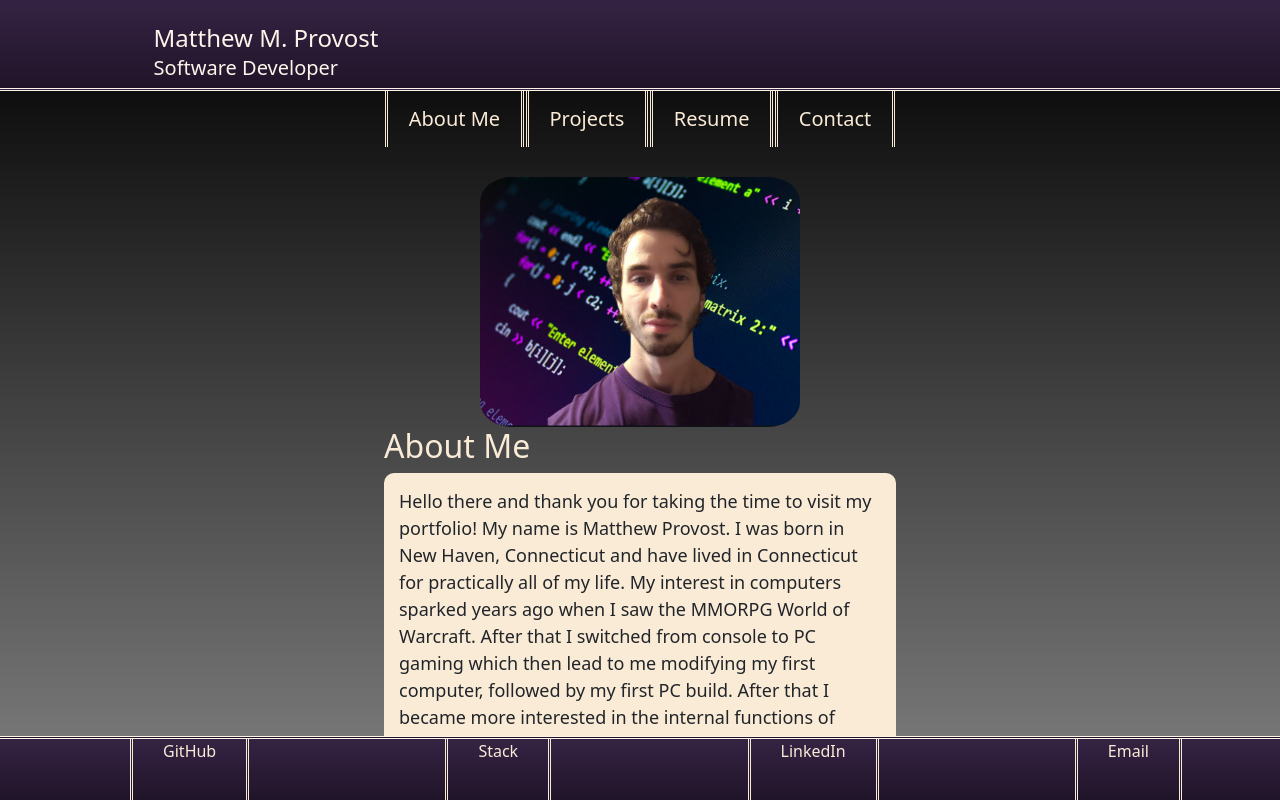
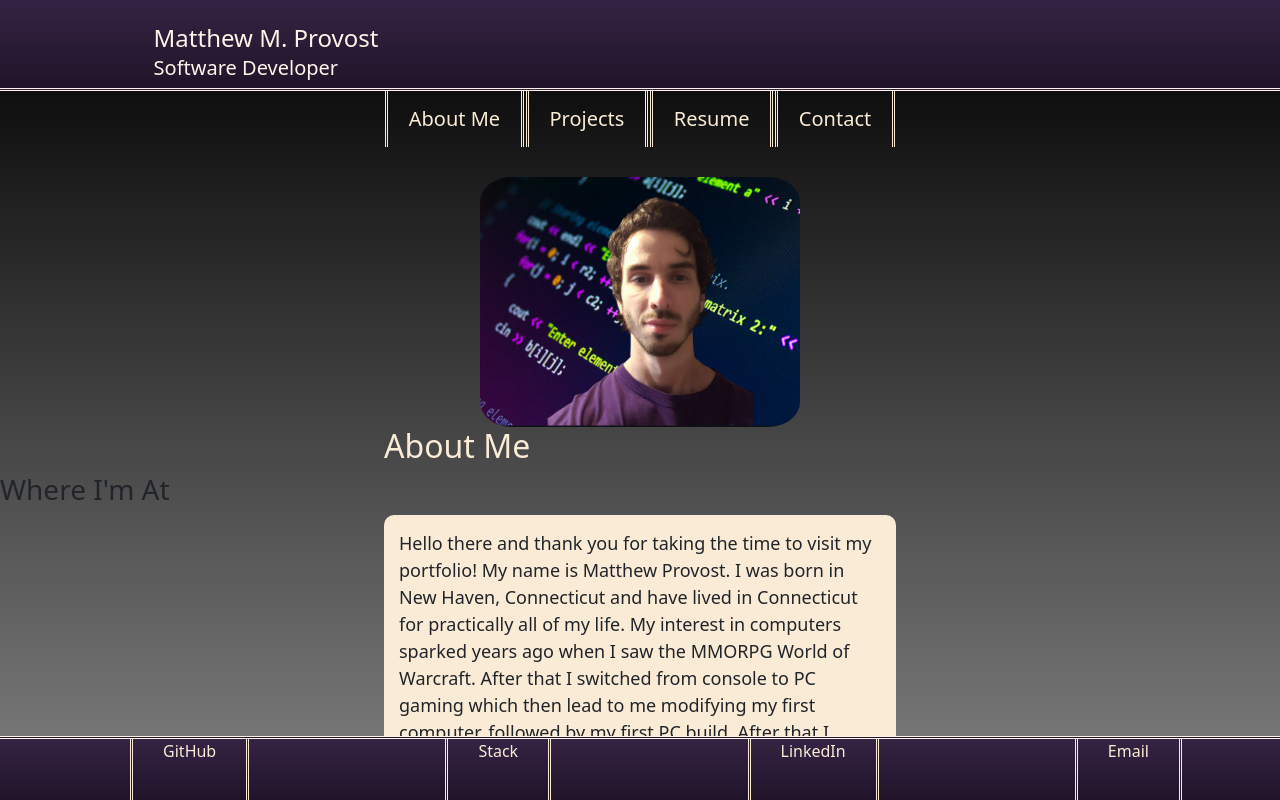
Before and after one commit to provostma21/Portfolio, a React (Create React App) app: page / in a window 1280 px wide. Shown: the top 800 px of the page. Built offline with nearby package versions, Linux system fonts and the light colour scheme; no server answers; some icons are missing.

Commit message:
added new h3 element to About page for Where I'm At section

```diff
--- a/src/pages/About.js
+++ b/src/pages/About.js
@@ -7,6 +7,7 @@ export default function About() {
     <div className="about">
       <img className="PortPhoto" src={PortPhoto} alt="Portfolio"></img>
       <h2>About Me</h2>
+      <h3>Where I'm At</h3>
       <p>
         Hello there and thank you for taking the time to visit my portfolio! My
         name is Matthew Provost. I was born in New Haven, Connecticut and have
```
